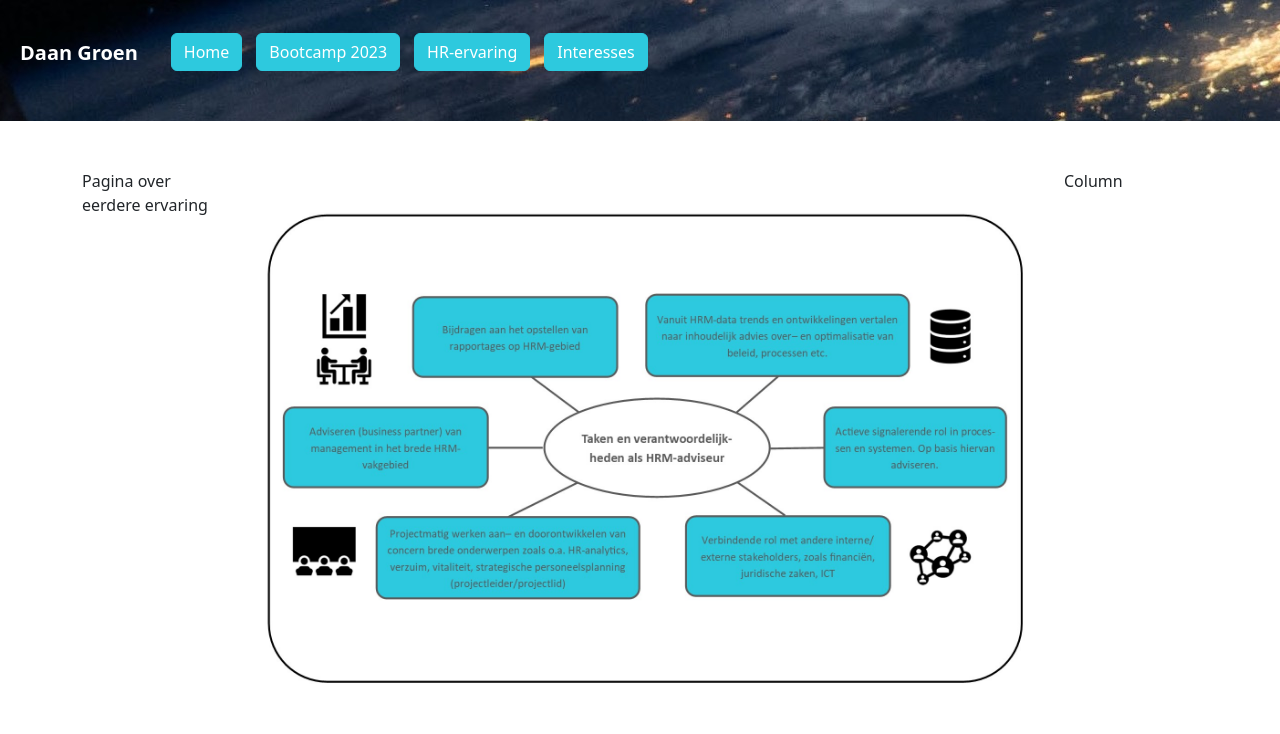
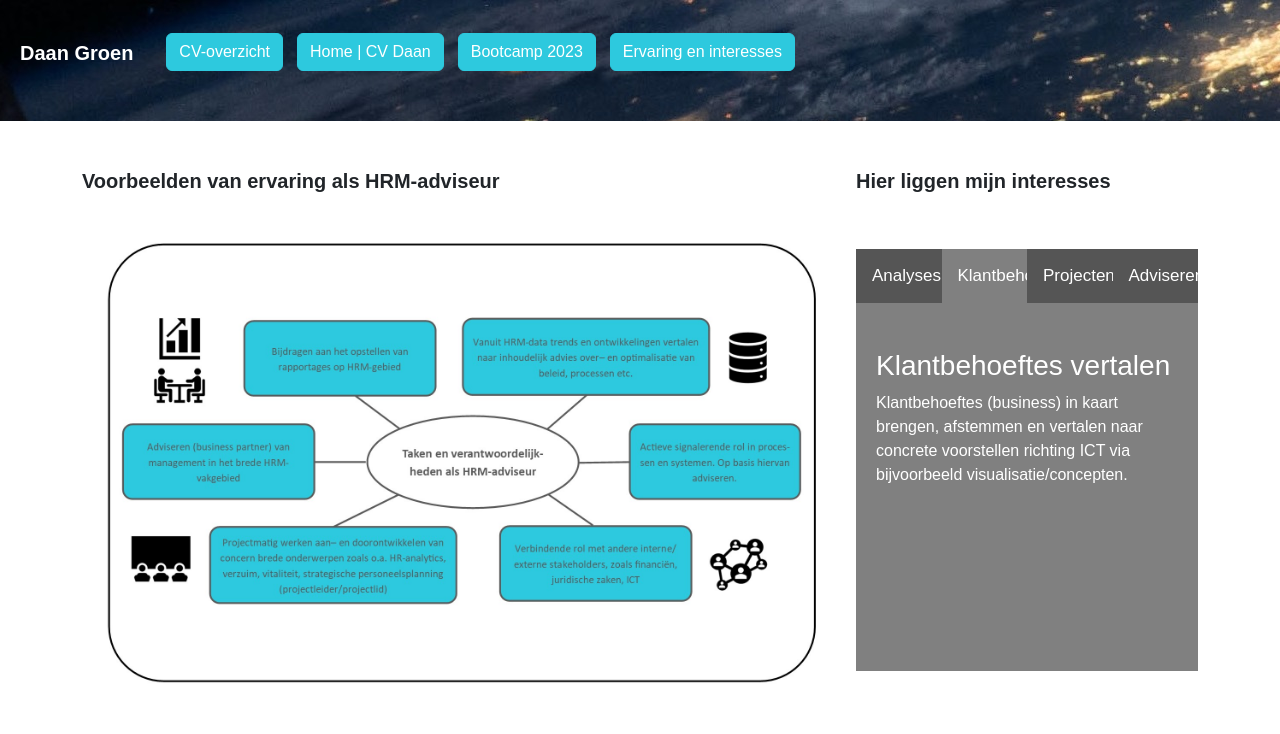
Before and after one commit to MrMibsen/YCGen2301-InteractieveCV, a PHP site: page /daan/daanervaring.html in a window 1280 px wide. Shown: the top 734 px of the page. Run offline with PHP 8.4, Linux system fonts and the light colour scheme.

Commit message:
pagina over ervaring en interessen cv daan

```diff
--- a/daan/daanervaring.css
+++ b/daan/daanervaring.css
@@ -1,8 +1,11 @@
 #hrtaken{
-    width: 800px;
-
+    width: 750px;
 }
 
+#positiehrtaken{
+    float:left;
+    justify-content: left;
+}
 /* navbar */
 .navbar {
     background-image: url("universe.jpg");
@@ -33,3 +36,39 @@
     margin-top: 25px;
     margin-bottom: 0px;
 }
+
+/* Set height of body and the document to 100% to enable "full page tabs" */
+body, html {
+    height: 75 !important%;
+    font-family: Arial;
+  }
+
+  /* Style tab links */
+  .tablink {
+    background-color: #555;
+    color: white;
+    float: left;
+    border: none;
+    outline: none;
+    cursor: pointer;
+    padding: 14px 16px;
+    font-size: 17px;
+    width: 25%;
+  }
+
+  .tablink:hover {
+    background-color: #777;
+  }
+
+  /* Style the tab content (and add height:100% for full page content) */
+  .tabcontent {
+    color: white;
+    display: none;
+    padding: 100px 20px;
+    height: 75%;
+  }
+
+  #Home {background-color: #2dc9de;}
+  #News {background-color: grey;}
+  #Contact {background-color: #2dc9de;}
+  #About {background-color: grey}
--- a/daan/daanervaring.html
+++ b/daan/daanervaring.html
@@ -17,33 +17,86 @@
           <ul class="navbar-nav mr-auto">
               <li class="navbar-brand"><p id="tekstnavbar"><b>Daan Groen</b></p><span class="sr-only"></span></li>
               <li class="nav-item active">
-                  <a href="daanpagina.html"><button type="button" class="btn btn-primary" id="navknop">Home</button></a>
+                <a href="index.html"><button type="button" class="btn btn-primary" id="navknop">CV-overzicht</button></a>
               </li>
               <br>
+              <li class="nav-item">
+                <a href="daanpagina.html"><button type="button" class="btn btn-primary" id="navknop">Home | CV Daan</button></a>
               <li class="nav-item">
                 <a href="projectrol.html"><button type="button" class="btn btn-primary" id="navknop">Bootcamp 2023</button></a>
               </li>
               <li class="nav-item">
-                  <a href="daanervaring.html"><button type="button" class="btn btn-primary" id="navknop">HR-ervaring</button></a>
+                <a href="daanervaring.html"><button type="button" class="btn btn-primary" id="navknop">Ervaring en interesses</button></a>
               </li>
-                <li class="nav-item">
-                  <a href="watzoekik.html"><button type="button" class="btn btn-primary" id="navknop">Interesses</button></a>
         </ul>
     </div>
     </nav>
+
       <div class="container">
         <div class="row">
           <div class="col">
-            Pagina over eerdere ervaring
+            <div id="positiehrtaken">
+              <h5><b>Voorbeelden van ervaring als HRM-adviseur</b></h5>
+            <img id="hrtaken" src="hrtaken.jpg">
+            </div>
           </div>
           <div class="col">
-            <img id="hrtaken" src="hrtaken.jpg">
+            <h5><b>Hier liggen mijn interesses</b></h5><br><br>
+            <button class="tablink" onclick="openPage('Home', this, '#2dc9de')">Analyses</button>
+              <button class="tablink" onclick="openPage('News', this, 'gray')" id="defaultOpen">Klantbehoefte</button>
+              <button class="tablink" onclick="openPage('Contact', this, '#2dc9de')">Projecten</button>
+              <button class="tablink" onclick="openPage('About', this, 'gray')">Adviseren</button>
+                  <div id="Home" class="tabcontent">
+                    <h3>Analyses en data</h3>
+                    <p>Het werken met rapportages, verslagen, cijfers, analyses en systemen om zo tot inzichten te komen die kunnen
+                      bijdragen aan efficiëntie, nieuwe (business) inzichten en het hard maken van onderbuikgevoelens. <br><br>
+                      Werken met data- en dashboards</p>
                   </div>
-          <div class="col">
-            Column
+
+                  <div id="News" class="tabcontent">
+                    <h3>Klantbehoeftes vertalen</h3>
+                    <p>Klantbehoeftes (business) in kaart brengen, afstemmen en vertalen naar concrete voorstellen richting ICT via
+                      bijvoorbeeld visualisatie/concepten.
+                      </p>
+                  </div>
+
+                  <div id="Contact" class="tabcontent">
+                    <h3>Projectmatig werken</h3>
+                    <p>Projectmatig werken (kan in verschillende rollen, uiteenlopend van projectleider tot projectmedewerker).<br><br>
+                      Afwisseling tussen samenwerken en eigen taken.
+                    </p>
+                  </div>
+
+                  <div id="About" class="tabcontent">
+                    <h3>Adviseren</h3>
+                    <p>Adviseren op basis van rapportages, analyses, wensen, inzichten. </p>
                   </div>
             </div>
         </div>
+</body>
+<script>
+  function openPage(pageName, elmnt, color) {
+  // Hide all elements with class="tabcontent" by default */
+  var i, tabcontent, tablinks;
+  tabcontent = document.getElementsByClassName("tabcontent");
+  for (i = 0; i < tabcontent.length; i++) {
+    tabcontent[i].style.display = "none";
+  }
 
-</body>
+  // Remove the background color of all tablinks/buttons
+  tablinks = document.getElementsByClassName("tablink");
+  for (i = 0; i < tablinks.length; i++) {
+    tablinks[i].style.backgroundColor = "";
+  }
+
+  // Show the specific tab content
+  document.getElementById(pageName).style.display = "block";
+
+  // Add the specific color to the button used to open the tab content
+  elmnt.style.backgroundColor = color;
+}
+
+// Get the element with id="defaultOpen" and click on it
+document.getElementById("defaultOpen").click();
+</script>
 </html>
```
Also changed, not shown: daan/daanpagina.html (+4 -5 lines). Lines whose indentation alone changed are shown as unchanged.
